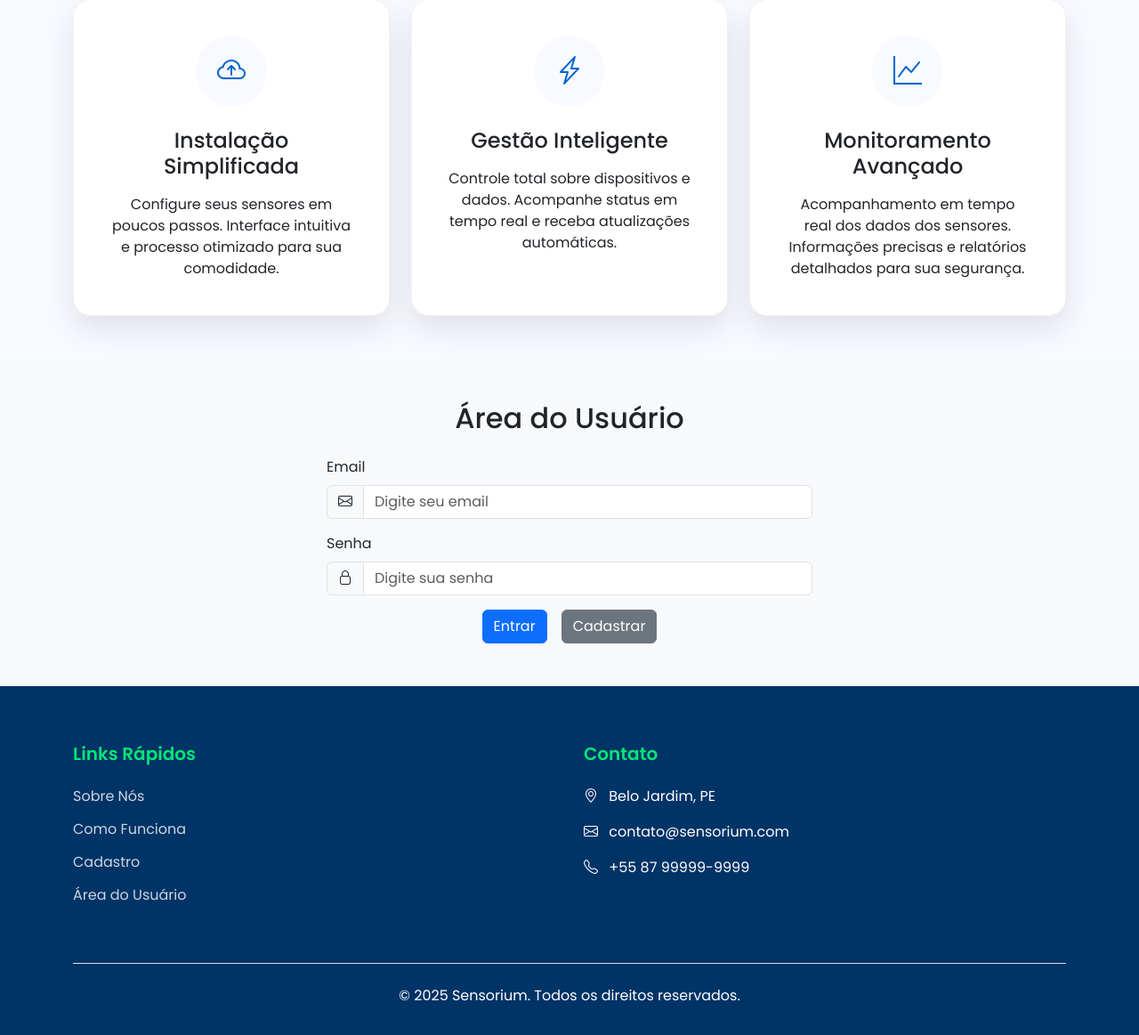
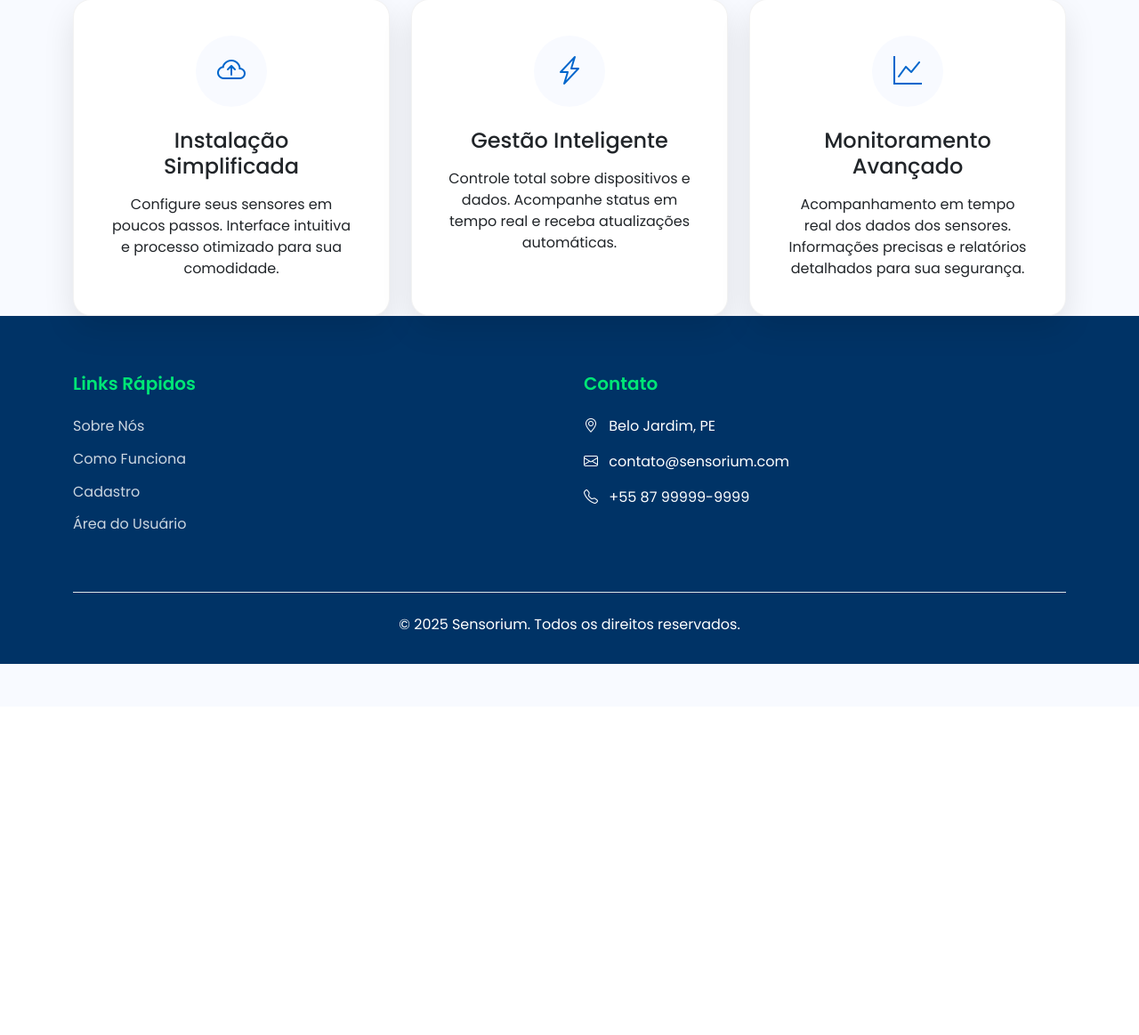
Before and after one commit to Gmarques07/Sensorium-UFRPE, a FastAPI app: page / in a window 1280 px wide. Shown: the part 503-1666 px from the top of the page at 89% size. After the commit the page ends 1249 px from the top, so only its background shows below. Run offline with FastAPI, Linux system fonts and the light colour scheme.

Commit message:
Remocao da area do usuario

```diff
--- a/templates/index.html
+++ b/templates/index.html
@@ -284,57 +284,6 @@
                 </div>
             </div>
         </div>
-    </section>
-
-<!-- Área do Usuário -->
-<section id="area-usuario" class="py-5 bg-light">
-  <div class="container text-center">
-    <h2 class="mb-4">Área do Usuário</h2>
-    <div class="row justify-content-center">
-      <div class="col-md-6">
-        <div id="alert-container"></div>
-
-        <form id="loginFormIndex">
-          <!-- Email -->
-          <div class="mb-3 text-start">
-            <label for="email-login" class="form-label">Email</label>
-            <div class="input-group">
-              <span class="input-group-text"><i class="bi bi-envelope"></i></span>
-              <input type="email"
-                     id="email-login"
-                     name="email"
-                     class="form-control"
-                     placeholder="Digite seu email"
-                     title="Digite seu email"
-                     required>
-            </div>
-          </div>
-
-          <!-- Senha -->
-          <div class="mb-3 text-start">
-            <label for="senha-login" class="form-label">Senha</label>
-            <div class="input-group">
-              <span class="input-group-text"><i class="bi bi-lock"></i></span>
-              <input type="password"
-                     id="senha-login"
-                     name="senha"
-                     class="form-control"
-                     placeholder="Digite sua senha"
-                     required>
-            </div>
-          </div>
-
-          <!-- Botões centralizados -->
-          <div class="d-flex justify-content-center gap-3">
-            <button type="submit" class="btn btn-primary" id="btnLoginIndex">Entrar</button>
-            <a href="{{ url_for('cadastro') }}" class="btn btn-secondary">Cadastrar</a>
-          </div>
-        </form>
-      </div>
-    </div>
-  </div>
-</section>
-
 
     <!-- Footer -->
     <footer>
```
